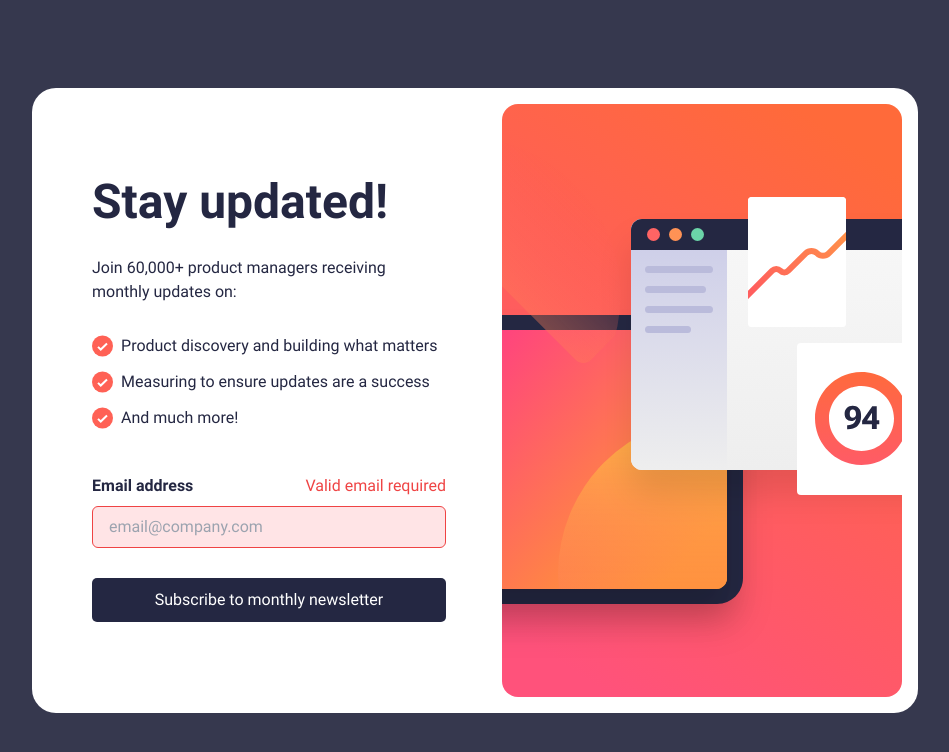
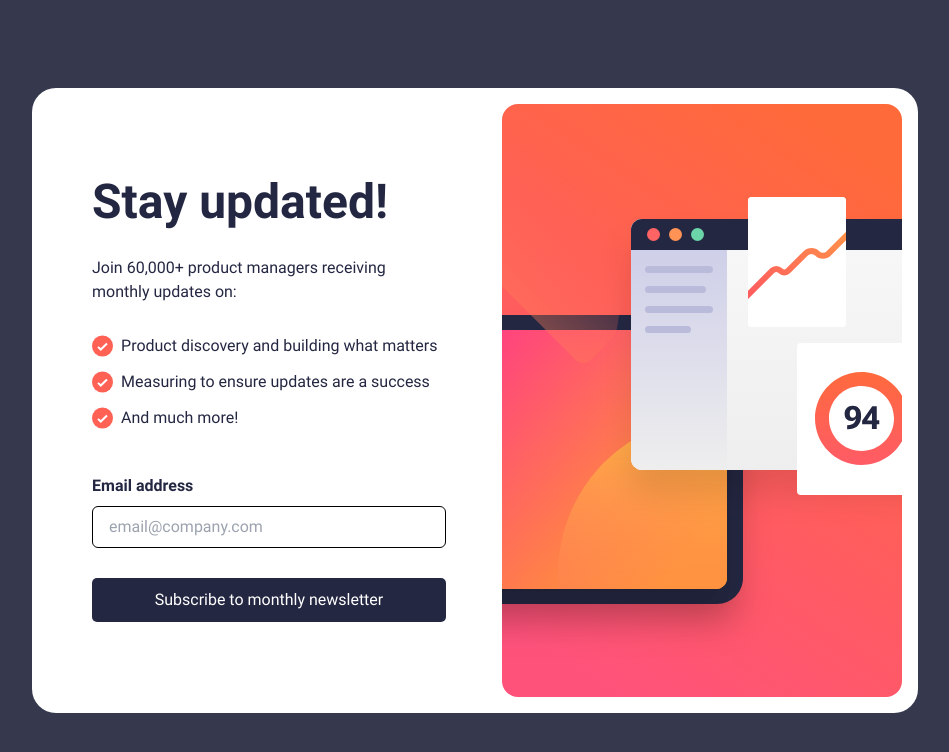
Before and after one commit to erikfelipe/newsletter_emailform, a React (Create React App) app: page / in a window 1280 px wide. Shown: the top 752 px of the page, without its empty margins (165-1114 px from the left). Built offline with nearby package versions, Linux system fonts and the light colour scheme.

Commit message:
Add email input Validation

```diff
--- a/src/components/InputText/index.tsx
+++ b/src/components/InputText/index.tsx
@@ -6,15 +6,35 @@ interface InputTextProps {
   placeholder: string;
   onInputChange: (value: string) => void;
   hasError?: boolean;
+  setHasError: React.Dispatch<React.SetStateAction<boolean>>;
+  resetSubmitted: (resetValue: boolean) => void;
 }
 
-const InputText = ({ label, placeholder, onInputChange, hasError }: InputTextProps) => {
+const InputText = ({
+  label,
+  placeholder,
+  onInputChange,
+  hasError,
+  setHasError,
+  resetSubmitted,
+}: InputTextProps) => {
   const [text, setText] = useState("");
 
   const handleInputChange = (e: React.ChangeEvent<HTMLInputElement>) => {
     const value = e.target.value;
     setText(value);
+
+    const emailRegex = /^[^\s@]+@[^\s@]+\.[^\s@]+$/;
+    const isValidEmail = emailRegex.test(value);
+
     onInputChange(value);
+
+    if (value.trim().length === 0) {
+      setHasError(false);
+      resetSubmitted(false);
+    } else {
+      setHasError(!isValidEmail);
+    }
   };
 
   const inputClasses = classNames("border px-4 py-2 rounded-md w-full", {
--- a/src/pages/NewsletterForm/index.tsx
+++ b/src/pages/NewsletterForm/index.tsx
@@ -8,7 +8,9 @@ import Button from "../../components/Button/index.tsx";
 
 const NewsletterForm = () => {
   const [inputValue, setInputValue] = useState("");
-  const [active, setActive] = useState(false);
+  const [buttonActive, setButtonActive] = useState(false);
+  const [hasError, setHasError] = useState(false);
+  const [submitted, setSubmitted] = useState(false);
 
   const items = [
     { icon: iconList, text: "Product discovery and building what matters" },
@@ -17,19 +19,27 @@ const NewsletterForm = () => {
   ];
 
   const handleInputChange = (value: string) => {
-    setInputValue(value); // Atualizando o estado com o valor do input
+    setInputValue(value);
   };
 
   const handleFormSubmit = (event: React.FormEvent<HTMLFormElement>) => {
     event.preventDefault();
-    console.log(inputValue);
+    setSubmitted(true);
+    if (!hasError && inputValue.length > 0) {
+      console.log(inputValue);
+      // Lógica para lidar com o envio do formulário quando não há erro
+    }
+  };
+
+  const handleInputReset = (resetValue: boolean) => {
+    setSubmitted(resetValue);
   };
 
   useEffect(() => {
     if (inputValue.length > 0) {
-      setActive(true);
+      setButtonActive(true);
     } else {
-      setActive(false);
+      setButtonActive(false);
     }
   }, [inputValue]);
 
@@ -50,9 +60,11 @@ const NewsletterForm = () => {
                 label="Email address"
                 placeholder="email@company.com"
                 onInputChange={handleInputChange}
-                hasError={true}//Criar validação
+                hasError={submitted && hasError}
+                setHasError={setHasError}
+                resetSubmitted={handleInputReset}
               />
-              <Button active={active} />
+              <Button active={buttonActive} />
             </div>
           </section>
           <section className="ml-3">
```
Lines whose indentation alone changed are shown as unchanged.
